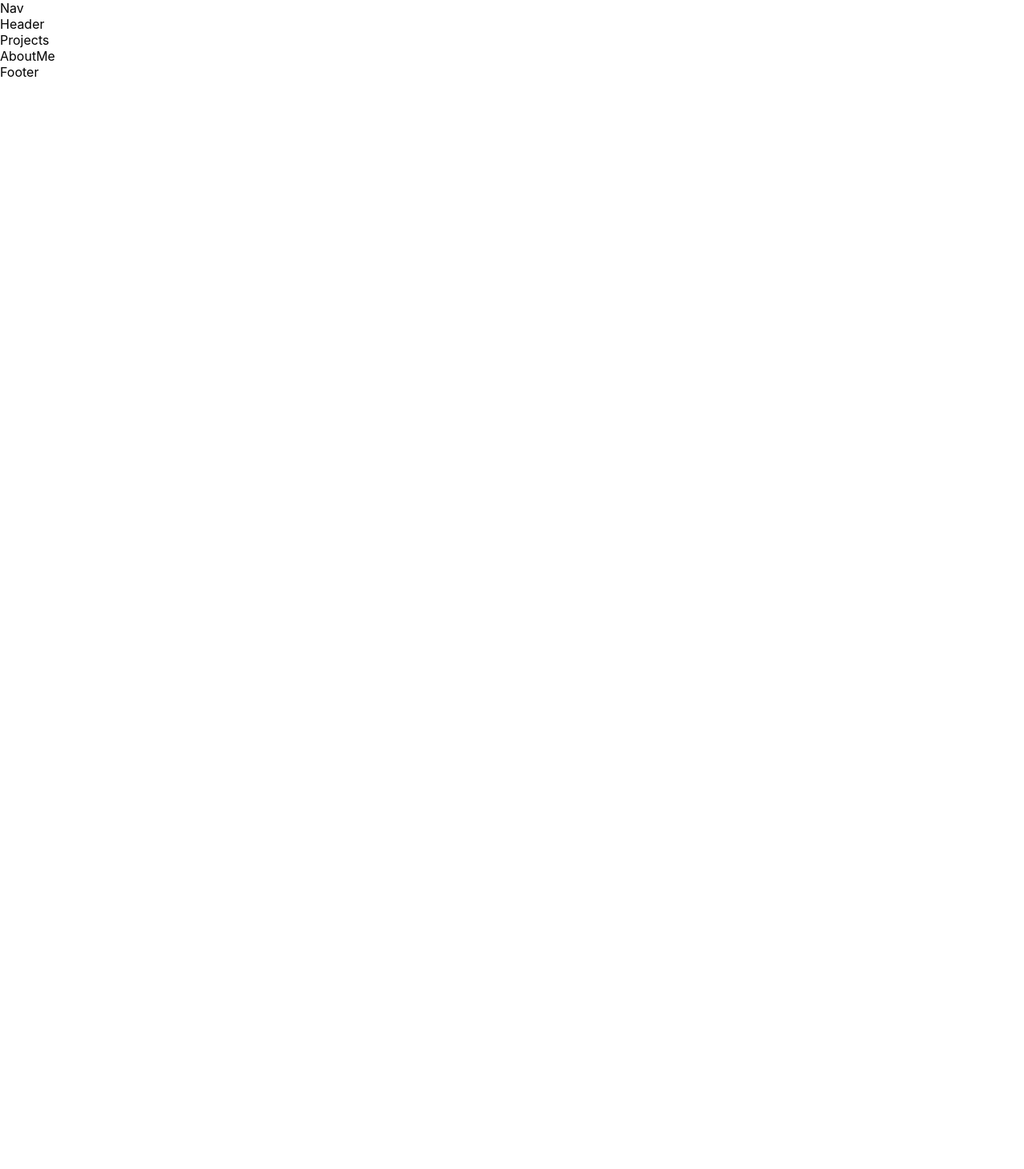
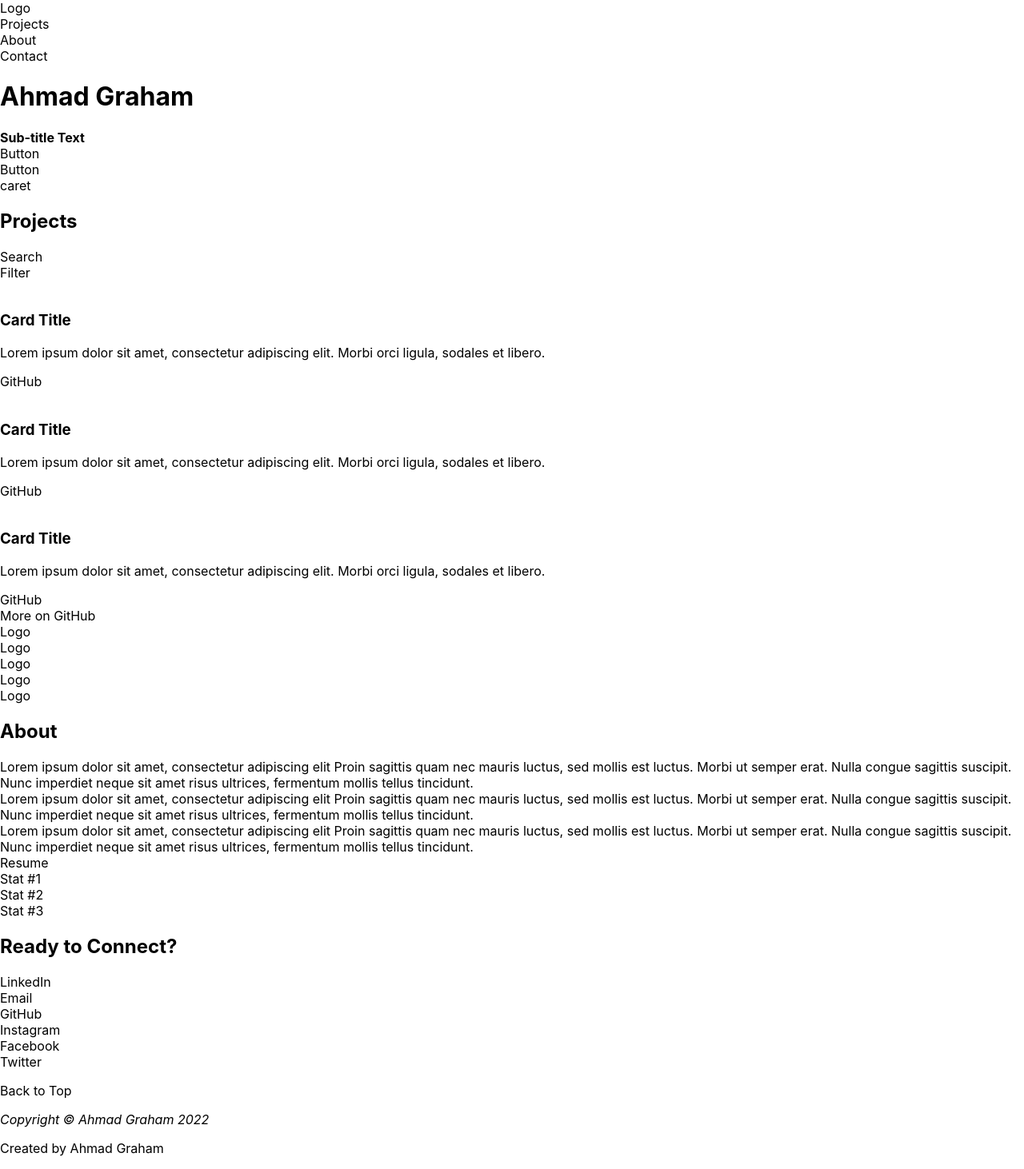
Before and after one commit to agraham02/portfolio-website, a React (Create React App) app: page / in a window 1280 px wide. Shown: the whole page at 80% size. Before the commit the page ends 800 px from the top, so only its background shows below. Built offline with nearby package versions, Linux system fonts and the light colour scheme.

Commit message:
Add website structure and placeholder content

```diff
--- a/src/App.js
+++ b/src/App.js
@@ -4,15 +4,21 @@ import Nav from "./components/Nav";
 import Footer from "./components/Footer";
 import Header from "./components/Header";
 import Projects from "./components/Projects";
-import AboutMe from "./components/AboutMe";
+import AboutMe from "./components/About";
+import Contact from "./components/Contact";
+import StatsBanner from "./components/StatsBanner";
 
 function App() {
     return (
         <>
             <Nav />
             <Header />
-            <Projects />
-            <AboutMe />
+            <main>
+                <Projects />
+                <AboutMe />
+                <StatsBanner />
+                <Contact />
+            </main>
             <Footer />
         </>
     );
--- /dev/null
+++ b/src/components/About.js
@@ -0,0 +1,35 @@
+import React from "react";
+
+export default function AboutMe() {
+    return (
+        <div>
+            <h2>About</h2>
+            <div>
+                <div>
+                    Lorem ipsum dolor sit amet, consectetur adipiscing elit
+                    Proin sagittis quam nec mauris luctus, sed mollis est
+                    luctus. Morbi ut semper erat. Nulla congue sagittis
+                    suscipit. Nunc imperdiet neque sit amet risus ultrices,
+                    fermentum mollis tellus tincidunt.
+                </div>
+                <div>
+                    Lorem ipsum dolor sit amet, consectetur adipiscing elit
+                    Proin sagittis quam nec mauris luctus, sed mollis est
+                    luctus. Morbi ut semper erat. Nulla congue sagittis
+                    suscipit. Nunc imperdiet neque sit amet risus ultrices,
+                    fermentum mollis tellus tincidunt.
+                </div>
+                <div>
+                    Lorem ipsum dolor sit amet, consectetur adipiscing elit
+                    Proin sagittis quam nec mauris luctus, sed mollis est
+                    luctus. Morbi ut semper erat. Nulla congue sagittis
+                    suscipit. Nunc imperdiet neque sit amet risus ultrices,
+                    fermentum mollis tellus tincidunt.
+                </div>
+            </div>
+            <div>
+                <div>Resume</div>
+            </div>
+        </div>
+    );
+}
--- a/src/components/AboutMe.js
+++ /dev/null
@@ -1,7 +0,0 @@
-import React from 'react'
-
-export default function AboutMe() {
-  return (
-    <div>AboutMe</div>
-  )
-}
--- /dev/null
+++ b/src/components/Contact.js
@@ -0,0 +1,17 @@
+import React from "react";
+
+export default function Contact() {
+    return (
+        <div>
+            <h2>Ready to Connect?</h2>
+            <div>
+                <div>LinkedIn</div>
+                <div>Email</div>
+                <div>GitHub</div>
+                <div>Instagram</div>
+                <div>Facebook</div>
+                <div>Twitter</div>
+            </div>
+        </div>
+   );
+}
--- a/src/components/Footer.js
+++ b/src/components/Footer.js
@@ -1,7 +1,11 @@
-import React from 'react'
+import React from "react";
 
 export default function Footer() {
-  return (
-    <div>Footer</div>
-  )
+    return (
+        <footer>
+            <p>Back to Top</p>
+            <i>Copyright &copy; Ahmad Graham 2022</i>
+            <p>Created by Ahmad Graham</p>
+        </footer>
+    );
 }
--- a/src/components/Header.js
+++ b/src/components/Header.js
@@ -1,7 +1,15 @@
-import React from 'react'
+import React from "react";
 
 export default function Header() {
-  return (
-    <div>Header</div>
-  )
+    return (
+        <header>
+            <h1>Ahmad Graham</h1>
+            <strong>Sub-title Text</strong>
+            <div>
+                <div>Button</div>
+                <div>Button</div>
+            </div>
+            <div>caret</div>
+        </header>
+    );
 }
--- a/src/components/Nav.js
+++ b/src/components/Nav.js
@@ -2,5 +2,16 @@ import React from "react";
 import "../styles/Nav.css";
 
 export default function Nav() {
-    return <div>Nav</div>;
+    return (
+        <nav>
+            <div>
+                <div>Logo</div>
+            </div>
+            <div>
+                <div>Projects</div>
+                <div>About</div>
+                <div>Contact</div>
+            </div>
+        </nav>
+    );
 }
--- a/src/components/Projects.js
+++ b/src/components/Projects.js
@@ -1,7 +1,39 @@
-import React from 'react'
+import React from "react";
+import ProjectCard from "./sub-components/ProjectCard";
 
 export default function Projects() {
+    return (
+        <div>
+            <h2>Projects</h2>
+            <div>
+                <div>Search</div>
+                <div>Filter</div>
+            </div>
+            <ProjectCardGrid />
+            <div>More on GitHub</div>
+            <InfiniteScrollBanner />
+        </div>
+    );
+}
+
+function ProjectCardGrid() {
+    return (
+        <div>
+            <ProjectCard />
+            <ProjectCard />
+            <ProjectCard />
+        </div>
+    );
+}
+
+function InfiniteScrollBanner() {
   return (
-    <div>Projects</div>
-  )
+      <div>
+          <div>Logo</div>
+          <div>Logo</div>
+          <div>Logo</div>
+          <div>Logo</div>
+          <div>Logo</div>
+      </div>
+  );
 }
--- /dev/null
+++ b/src/components/StatsBanner.js
@@ -0,0 +1,11 @@
+import React from "react";
+
+export default function StatsBanner() {
+    return (
+        <aside>
+            <div>Stat #1</div>
+            <div>Stat #2</div>
+            <div>Stat #3</div>
+        </aside>
+    );
+}
--- a/src/components/sub-components/ProjectCard.js
+++ b/src/components/sub-components/ProjectCard.js
@@ -1,7 +1,21 @@
-import React from 'react'
+import React from "react";
 
 export default function ProjectCard() {
-  return (
-    <div>ProjectCard</div>
-  )
+    return (
+        <div>
+            <div>
+                <img />
+            </div>
+            <div>
+                <h3>Card Title</h3>
+                <p>
+                    Lorem ipsum dolor sit amet, consectetur adipiscing elit.
+                    Morbi orci ligula, sodales et libero.
+                </p>
+            </div>
+            <div>
+                <div>GitHub</div>
+            </div>
+        </div>
+    );
 }
```
